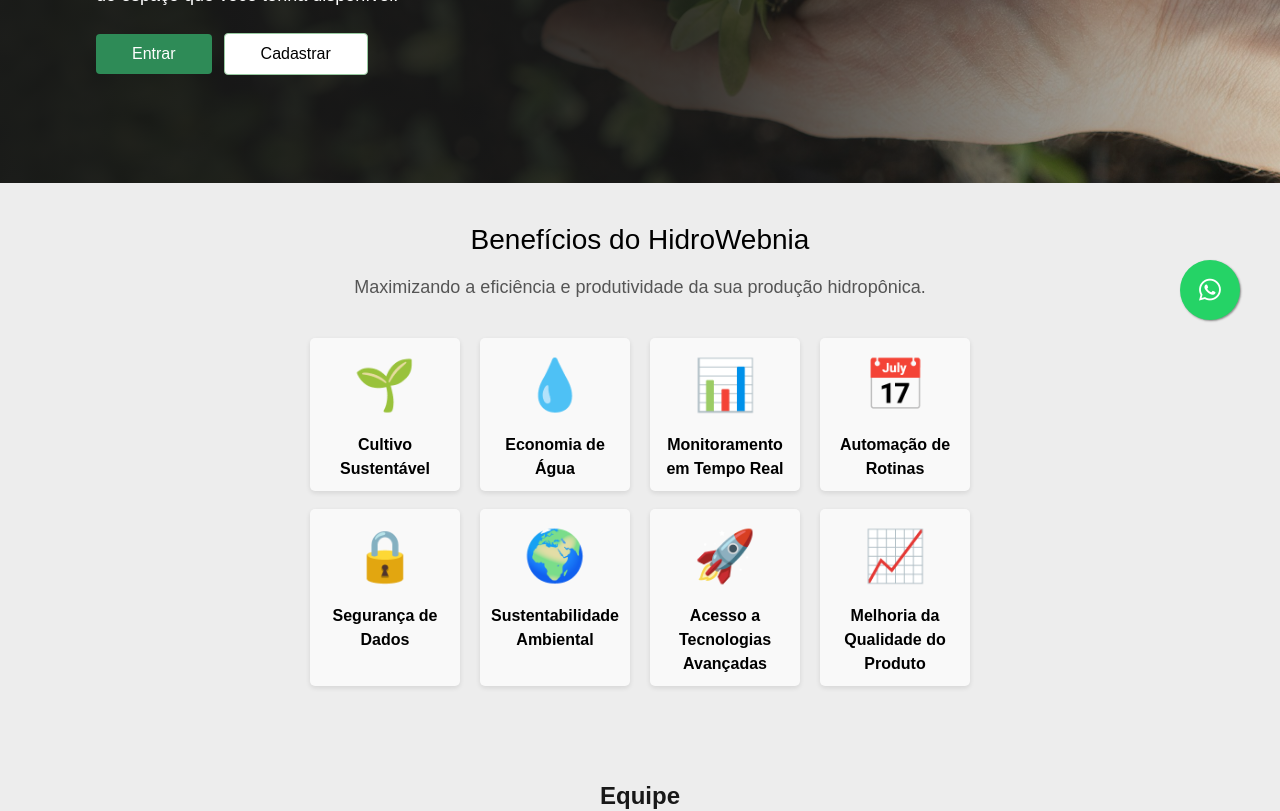
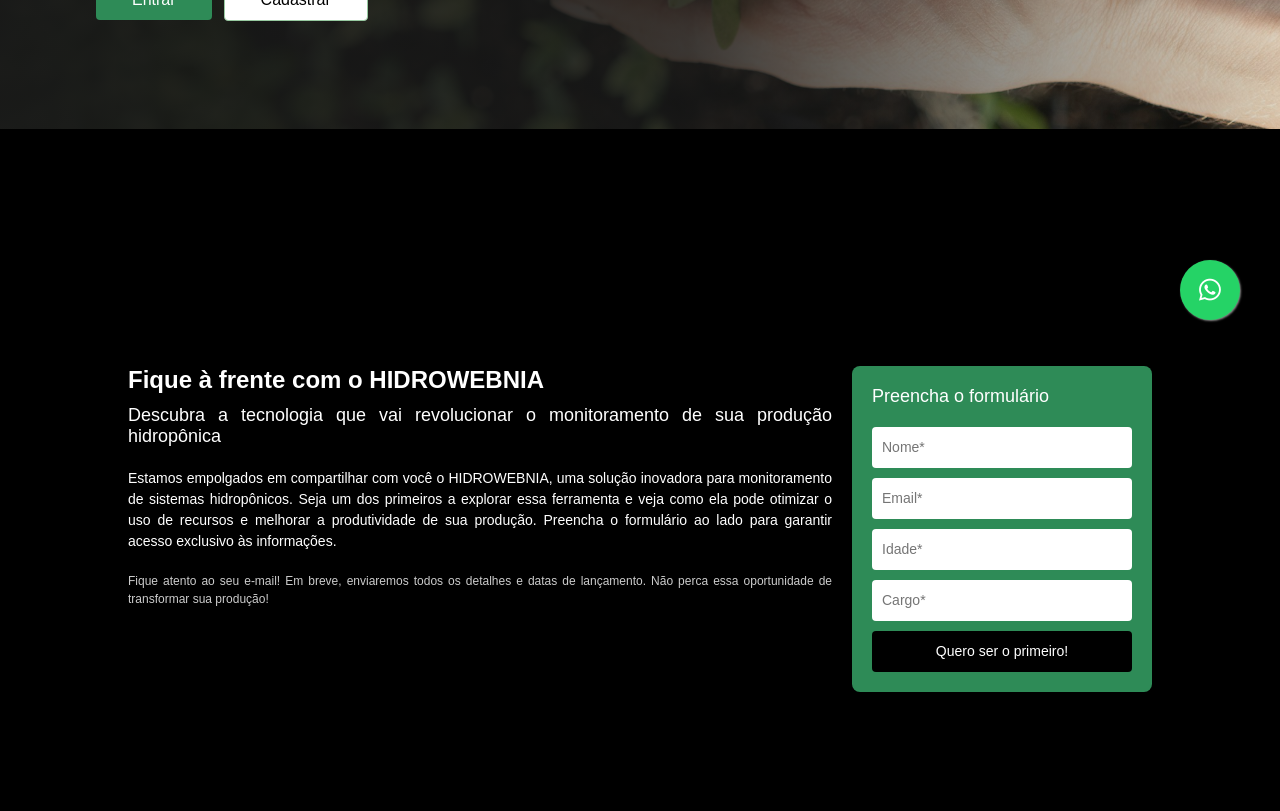
Before and after one commit to HidroWebnia/hidroWebnia, a React (Create React App) app in the folder frontend/: page / in a window 1280 px wide. Shown: the part 440-1251 px from the top of the page. Built offline with nearby package versions, Linux system fonts and the light colour scheme; no server answers.

Commit message:
inserção de um futuro modelo no about

```diff
--- a/frontend/src/components/About.js
+++ b/frontend/src/components/About.js
@@ -93,6 +93,7 @@
     text-align: center;
     font-size: 28px;
     color: #000;
+    font-weight: bold;
   }
 
   .benefits-subtitle {
@@ -100,6 +101,7 @@
     font-size: 18px;
     color: #555;
     margin-bottom: 40px;
+    font-weight: bold;
   }
 
   .categories {
@@ -138,19 +140,116 @@
   }
 `;
 
+const BannerContainer = styled.div`
+  //background: url('https://img.freepik.com/fotos-gratis/jardineiro-agronomo-segurando-salada-fresca-organica-saudavel-mostrando-ao-empresario-agricola-discutindo-nutricao-de-vegetais-na-plantacao-de-estufa-hidroponica-conceito-de-agricultura_482257-38029.jpg?t=st=1730813124~exp=1730816724~hmac=8e5a35595d217f5c53df843c513b49102c336544365dd3aac56f779b373615b7&w=996') no-repeat center center/cover;
+  height: 100vh;
+  display: flex;
+  align-items: center;
+  justify-content: center;
+  position: relative;
+`;
+
+const Overlay = styled.div`
+  background-color: #000000;
+  width: 100%;
+  height: 100%;
+  display: flex;
+  align-items: center;
+  justify-content: center;
+`;
+
+const Content = styled.div`
+  display: flex;
+  width: 80%;
+  max-width: 1200px;
+  justify-content: space-between;
+  color: #fff;
+`;
+
+const LeftSection = styled.div`
+  flex: 1;
+  padding-right: 20px;
+`;
+
+const Heading = styled.h1`
+  font-size: 24px;
+  color: #ffffff;
+  margin-bottom: 10px;
+  text-align: left;
+`;
+
+const Subheading = styled.h2`
+  font-size: 18px;
+  font-weight: normal;
+  color: #ffffff;
+  margin-bottom: 20px;
+`;
+
+const Description = styled.p`
+  font-size: 14px;
+  margin-bottom: 20px;
+  color: #ffffff;
+
+`;
+
+const Disclaimer = styled.p`
+  font-size: 12px;
+  opacity: 0.8;
+  color: #ffffff;
+
+`;
+
+const FormSection = styled.div`
+  background-color: #2e8b57;
+  padding: 20px;
+  border-radius: 8px;
+  width: 300px;
+`;
+
+const FormHeading = styled.h3`
+  font-size: 18px;
+  margin-bottom: 20px;
+`;
+
+const Form = styled.form`
+  display: flex;
+  flex-direction: column;
+`;
+
+const Input = styled.input`
+  padding: 10px;
+  margin-bottom: 10px;
+  border: none;
+  border-radius: 4px;
+  font-size: 14px;
+`;
+
+const Button = styled.button`
+  background-color: #000000;
+  color: #ffffff;
+  padding: 10px;
+  border: none;
+  border-radius: 4px;
+  font-size: 14px;
+  cursor: pointer;
+  transition: background-color 0.3s;
+
+  &:hover {
+    background-color: #2e8b57;
+  }
+`;
+
 const About = () => {
   const { isAuthenticated } = useContext(AuthContext);
 
   return (
     <StyleAbout>
-      <div className="banner" data-aos="fade-up" data-aos-delay="200">
+      <div className="banner">
         <h1>Inovando a produção de alimentos com a tecnologia de hidroponia.</h1>
         <p>
           Bem-vindo ao HidroWebnia, o seu destino online para tudo relacionado à hidroponia!
           Navegue em nosso vasto catálogo de equipamentos, suprimentos e conhecimento especializado
-          para iniciar e aprimorar seu próprio jardim hidropônico. Desde sistemas de cultivo até nutrientes
-          personalizados, estamos aqui para ajudá-lo a cultivar plantas saudáveis e vibrantes, independentemente
-          do espaço que você tenha disponível.
+          para iniciar e aprimorar seu próprio jardim hidropônico.
         </p>
         {!isAuthenticated ? (
           <>
@@ -163,6 +262,35 @@
           </>
         ) : null}
       </div>
+
+      <BannerContainer>
+        <Overlay>
+          <Content>
+            <LeftSection>
+            <Heading>Fique à frente com o HIDROWEBNIA</Heading>
+              <Subheading>
+                Descubra a tecnologia que vai revolucionar o monitoramento de sua produção hidropônica
+              </Subheading>
+              <Description>
+                Estamos empolgados em compartilhar com você o HIDROWEBNIA, uma solução inovadora para monitoramento de sistemas hidropônicos. Seja um dos primeiros a explorar essa ferramenta e veja como ela pode otimizar o uso de recursos e melhorar a produtividade de sua produção. Preencha o formulário ao lado para garantir acesso exclusivo às informações.
+              </Description>
+              <Disclaimer>
+                Fique atento ao seu e-mail! Em breve, enviaremos todos os detalhes e datas de lançamento. Não perca essa oportunidade de transformar sua produção!
+              </Disclaimer>
+            </LeftSection>
+            <FormSection>
+              <FormHeading>Preencha o formulário</FormHeading>
+              <Form>
+                <Input type="text" placeholder="Nome*" />
+                <Input type="email" placeholder="Email*" />
+                <Input type="number" placeholder="Idade*" />
+                <Input type="text" placeholder="Cargo*" />
+                <Button>Quero ser o primeiro!</Button>
+              </Form>
+            </FormSection>
+          </Content>
+        </Overlay>
+      </BannerContainer>
 
       <h2 className="benefits-title">Benefícios do HidroWebnia</h2>
       <h3 className="benefits-subtitle">Maximizando a eficiência e produtividade da sua produção hidropônica.</h3>
@@ -181,8 +309,8 @@
           <div className="title">Monitoramento em Tempo Real</div>
         </div>
         <div className="category">
-          <div className="icon">📅</div>
-          <div className="title">Automação de Rotinas</div>
+          <div className="icon">📈</div>
+          <div className="title">Otimização da Produção</div>
         </div>
       </div>
 
```
Also changed, not shown: frontend/src/App.css (deleted).
